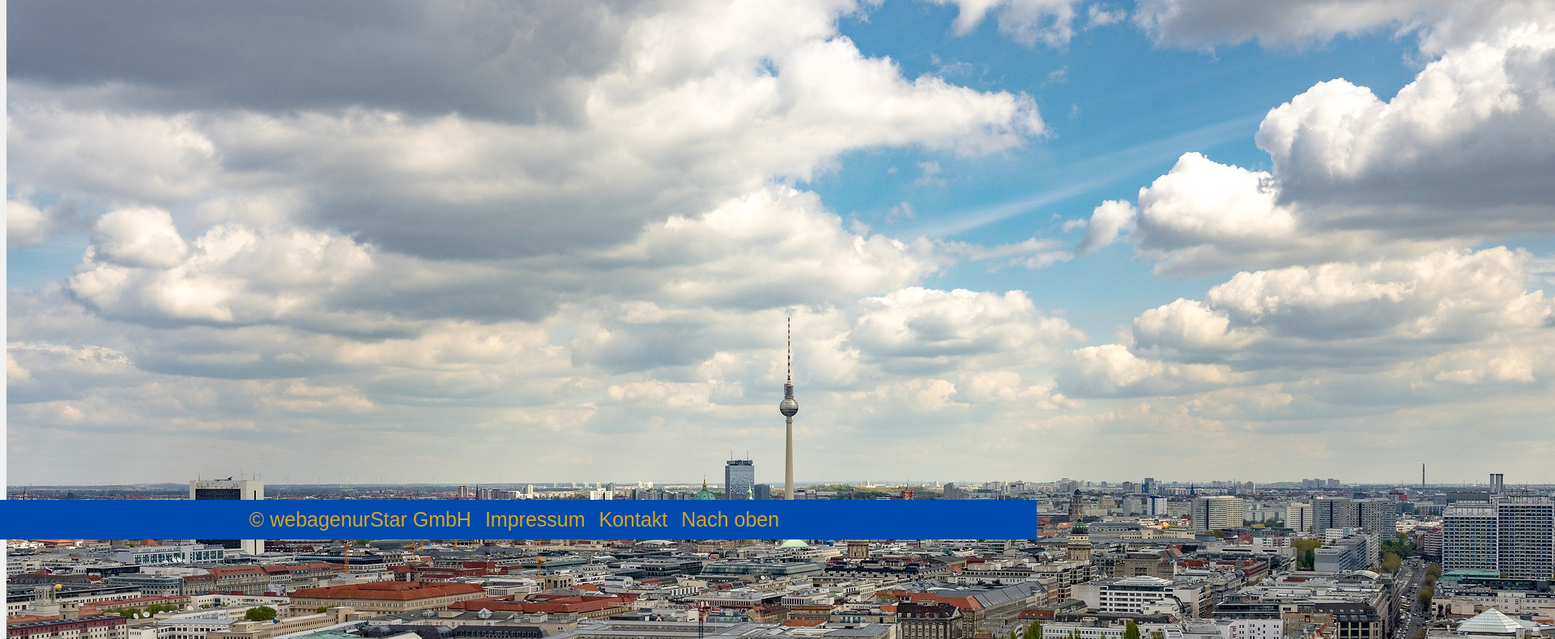
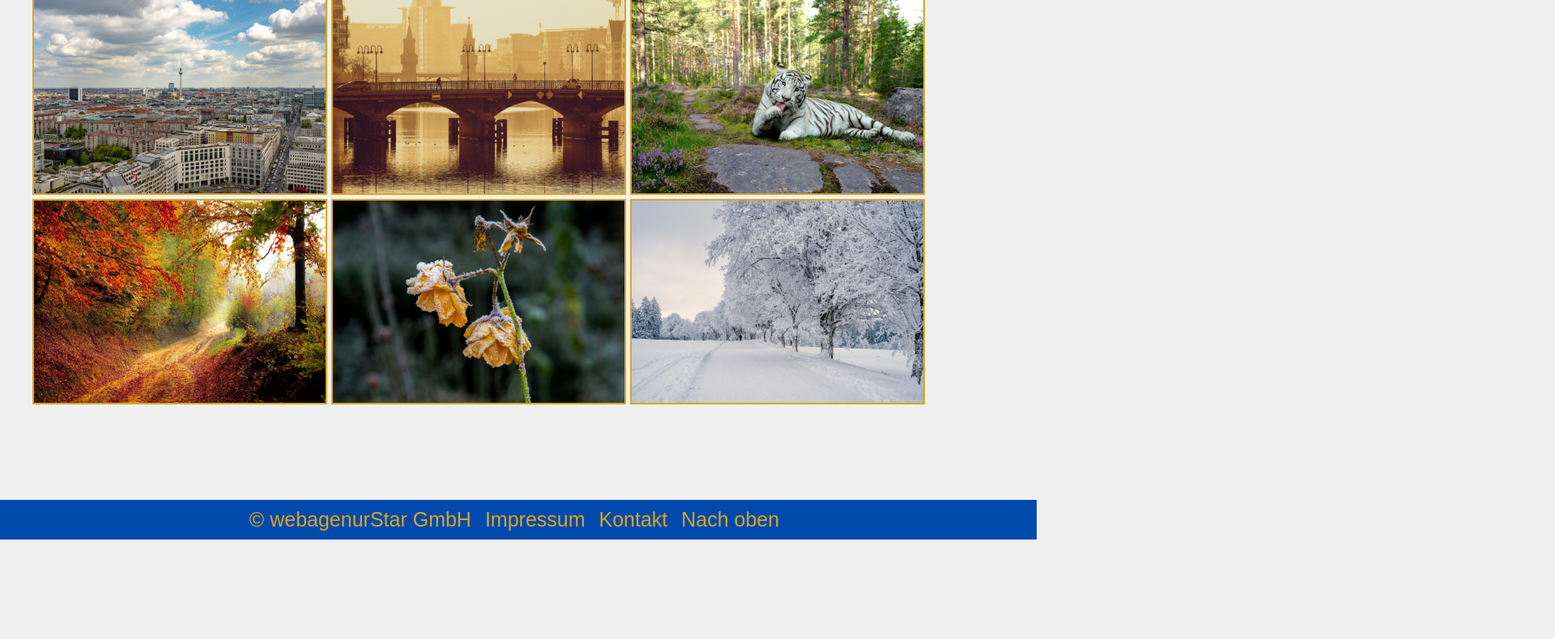
Before and after one commit to SandraGrave/WebseiteFiktiv, a plain HTML site: page Seiten/bildergalerie.html in a window 1280 px wide. Shown: the part 133-923 px from the top of the page at 81% size, 1920 px wide, since content can reach past the window. After the commit the page ends 800 px from the top, so only its background shows below. Drawn offline with Linux system fonts and the light colour scheme.

Commit message:
Bildergalerie

```diff
--- a/style.css
+++ b/style.css
@@ -135,6 +135,21 @@ html {
     scroll-margin-top: 60px;
 }
 
+/*-----------------Bildergalerie----------------*/
+.galerie{
+    max-width: 1200px;
+    display: flex;
+    flex-wrap: wrap;
+    gap: 5px;
+    margin: auto;
+}
+
+.galerie img{
+    width: 30%;
+    height: 250px;
+    border: 2px solid goldenrod;
+}
+
 /*-------------- Team-Mitglieder---------------------*/
 table, th, td{
     border: 1px solid #004aad;
```
Also changed, not shown: Seiten/bildergalerie.html (+0 -2 lines).
